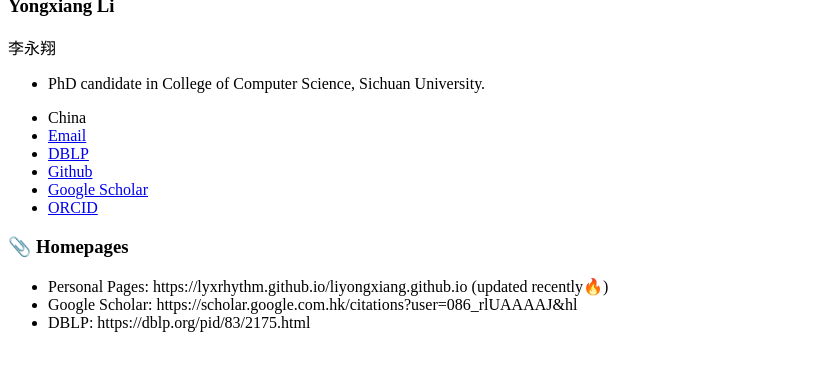
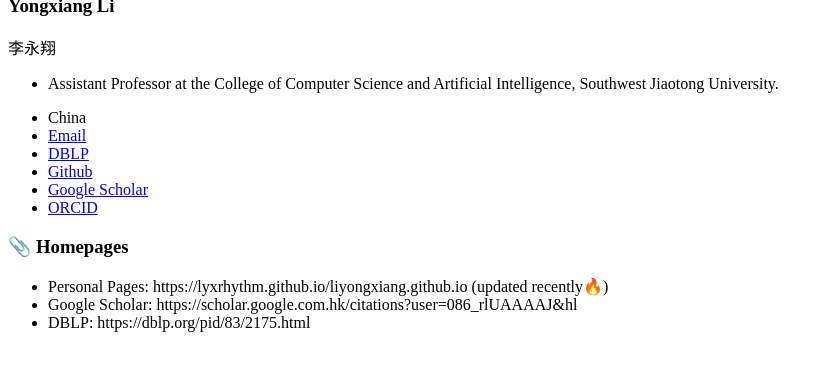
Before and after one commit to LYXRhythm/liyongxiang.github.io, a Jekyll site: the page built from _pages/includes/homepage.md, in a window 1280 px wide, cut to the strip 530-900 px from the top of the page. Shown: the whole strip, without its empty margins (0-833 px from the left). Built offline with Jekyll 4.4.1, drawn with Linux system fonts in a browser that asks for light colours; our own code applies the rules of GitHub Pages for plain Markdown files.

Commit message:
Update _config.yml

```diff
--- a/_config.yml
+++ b/_config.yml
@@ -7,7 +7,7 @@
 
 # Site Settings
 title                    : "Yongxiang Li"
-description              : "PhD candidate in College of Computer Science, Sichuan University."
+description              : "Assistant Professor at the College of Computer Science and Artificial Intelligence, Southwest Jiaotong University."
 repository               : "LYXRhythm/liyongxiang.github.io"
 google_scholar_stats_use_cdn : true
 
```
